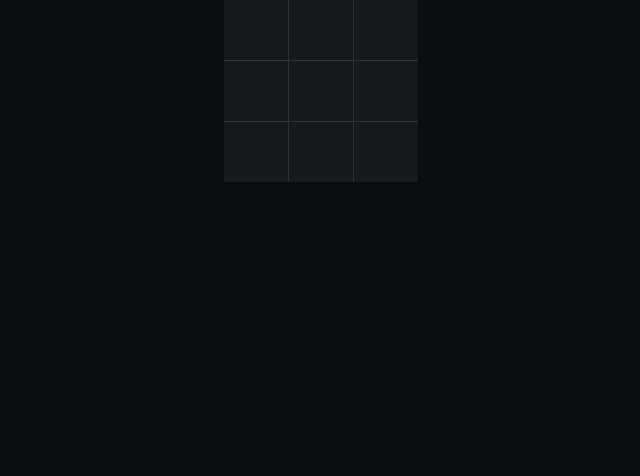
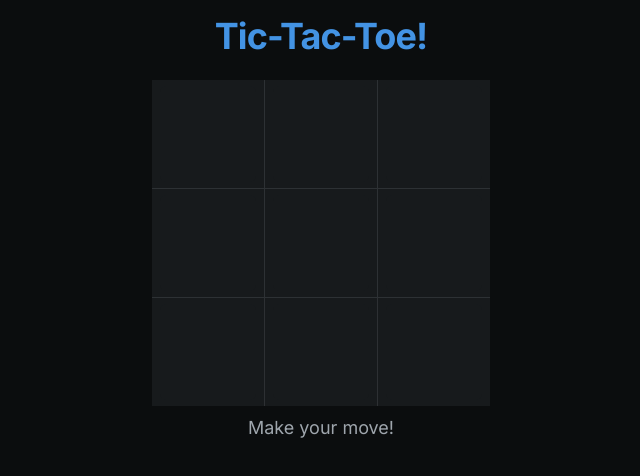
Before and after one commit to omer-sm/tic-tac-toe, a React (Create React App) app: page / in a window 1280 px wide. Shown: the top 476 px of the page, without its empty margins (319-959 px from the left). Built offline with nearby package versions, Linux system fonts and the light colour scheme.

Commit message:
finished

```diff
--- a/src/App.tsx
+++ b/src/App.tsx
@@ -2,20 +2,67 @@ import React from 'react'
 import { CssVarsProvider } from '@mui/joy/styles'
 import Sheet from "@mui/joy/Sheet"
 import GameTable from './Containers/GameTable'
+import Stack from "@mui/joy/Stack"
+import TopBar from './Components/TopBar'
+import Typography from "@mui/joy/Typography"
+import LinkDisplay from './Components/LinkDisplay'
+
 
 const getNextPlayer = (gameState: string) => {
   return [...gameState.matchAll(/x/g)].length > [...gameState.matchAll(/o/g)].length ? "o" : "x"
 }
 
+const checkForWin = (gameState: string) => {
+  for(let i = 0; i < 3; i++) {
+    if (gameState.at(i) === gameState.at(i+1) && gameState.at(i) === gameState.at(i+2) && gameState.at(i) !== "-") {
+      return true
+    }
+    if (gameState.at(i) === gameState.at(i+3) && gameState.at(i) === gameState.at(i+6) && gameState.at(i) !== "-") {
+      return true
+    }
+  }
+  if (gameState.at(0) === gameState.at(4) && gameState.at(0) === gameState.at(8) && gameState.at(0) !== "-") {
+    return true
+  }
+  if (gameState.at(2) === gameState.at(4) && gameState.at(2) === gameState.at(6) && gameState.at(2) !== "-") {
+    return true
+  }
+  return false
+}
+
+const checkForTie = (gameState: string) => {
+  return [...gameState.matchAll(/-/g)].length === 0
+}
+
 function App() {
-  const [gameState, setGameState] = React.useState<string>("---------")
+  const [gameState, setGameState] = React.useState<string>("")
+  const urlParams = new URLSearchParams(window.location.search)
+  if (gameState === "") setGameState(atob(urlParams.get('g') || btoa("---------")))
+
+  const [canMakeMove, setCanMakeMove] = React.useState(true)
+  const [hasWon, setHasWon] = React.useState(false)
   const selectCell = (index: number) => {
-    setGameState(gameState.substring(0, index) + getNextPlayer(gameState) + gameState.substring(index + 1))
+    const newState = gameState.substring(0, index) + getNextPlayer(gameState) + gameState.substring(index + 1)
+    setGameState(newState)
+    setCanMakeMove(false)
+    setHasWon(checkForWin(newState))
   }
   return (
     <CssVarsProvider defaultMode="dark">
       <Sheet variant="outlined" sx={{ height: "100vh", border: "none", display: "flex", flexDirection: "column", justifyContent: "space-between", alignItems: "center" }}>
-        <GameTable data={gameState} handleClick={selectCell}/>
+        <Stack alignItems="center" gap={1}>
+          <TopBar/>
+          <GameTable data={gameState} handleClick={selectCell} canMakeMove={canMakeMove}/>
+          {canMakeMove ?
+          <Typography level="body-lg" color="neutral" >Make your move!</Typography> :
+          hasWon ?
+          <Typography level="title-lg" color="success" textAlign="center">You have won!
+          <br/>Tell your friends they suck 😼</Typography> :
+          checkForTie(gameState) ?
+          <Typography level="title-lg" color="warning" textAlign="center">Game over!
+          <br/>It's a tie :(</Typography> :
+          <LinkDisplay data={gameState}/> }
+        </Stack>
       </Sheet>
     </CssVarsProvider>
   );
--- /dev/null
+++ b/src/Components/LinkDisplay.tsx
@@ -0,0 +1,15 @@
+import React from "react"
+import Typography from "@mui/joy/Typography"
+import Link from "@mui/joy/Link"
+
+const makeLink = (data: string) => {
+    return "/?g=" + btoa(data)
+}
+
+export default function LinkDisplay({data} : {data: string}) {
+    return (
+        <Typography level="body-lg" textAlign="center"><b>Your link is: </b>
+        <Link href={makeLink(data)}>omer-sm.github.io/tic-tac-toe{makeLink(data)}</Link>
+        <br/>Share it with a friend!</Typography>
+    )
+}
--- /dev/null
+++ b/src/Components/TopBar.tsx
@@ -0,0 +1,8 @@
+import React from "react"
+import Typography from "@mui/joy/Typography"
+
+export default function TopBar() {
+    return (
+        <Typography level="h1" sx={{margin: "0.75rem"}} color="primary" >Tic-Tac-Toe!</Typography>
+    )
+}
--- a/src/Containers/GameTable.tsx
+++ b/src/Containers/GameTable.tsx
@@ -4,7 +4,7 @@ import Typography from "@mui/joy/Typography"
 import Button from "@mui/joy/Button"
 
 
-const makeCell = (c : string, index: number, handleClick: Function, rowIndex: number) => {
+const makeCell = (c : string, index: number, handleClick: Function, rowIndex: number, canMakeMove: boolean) => {
     switch (c) {
         case "x":
             return <Typography color="danger" level="h1" sx={{textAlign: "center"}}>❌</Typography>
@@ -12,28 +12,28 @@ const makeCell = (c : string, index: number, handleClick: Function, rowIndex: nu
             return <Typography color="primary" level="h1" sx={{textAlign: "center"}}>🔵</Typography>
         default:
             return <Button color="neutral" variant="soft" sx={{width: "100%", height: "100%"}}
-            onClick={() => handleClick(index + rowIndex * 3)}></Button>
+            onClick={() => handleClick(index + rowIndex * 3)} disabled={!canMakeMove}></Button>
     }
 }
 
-const makeRow = (data: string, handleClick: Function, rowIndex: number) => {
-    return Array.from(data).map((c, i) => <td style={{width: "3rem", height: "3rem",
-     display: "inline-flex", justifyContent: "center", alignItems: "center"}}>{makeCell(c, i, handleClick, rowIndex)}</td>)
+const makeRow = (data: string, handleClick: Function, rowIndex: number, canMakeMove: boolean) => {
+    return Array.from(data).map((c, i) => <td style={{width: "6rem", height: "6rem",
+     display: "inline-flex", justifyContent: "center", alignItems: "center"}}>{makeCell(c, i, handleClick, rowIndex, canMakeMove)}</td>)
 }
 
-export default function GameTable({data, handleClick} : {data: string, handleClick: Function}) {
+export default function GameTable({data, handleClick, canMakeMove} : {data: string, handleClick: Function, canMakeMove: boolean}) {
     return (
-        <Table sx={{display: "flex", justifyContent: "center", width: "fit-content"}}
+        <Table sx={{display: "flex", justifyContent: "center", width: "100%", maxWidth: "fit-content", minWidth: "min-content"}}
         variant="soft" borderAxis="bothBetween">
             <tbody>
                 <tr>
-                    {makeRow(data.slice(0, 3), handleClick, 0)}
+                    {makeRow(data.slice(0, 3), handleClick, 0, canMakeMove)}
                 </tr>
                 <tr>
-                    {makeRow(data.slice(3, 6), handleClick, 1)}
+                    {makeRow(data.slice(3, 6), handleClick, 1, canMakeMove)}
                 </tr>
                 <tr>
-                    {makeRow(data.slice(6, 9), handleClick, 2)}
+                    {makeRow(data.slice(6, 9), handleClick, 2, canMakeMove)}
                 </tr>
             </tbody>
         </Table>
```
